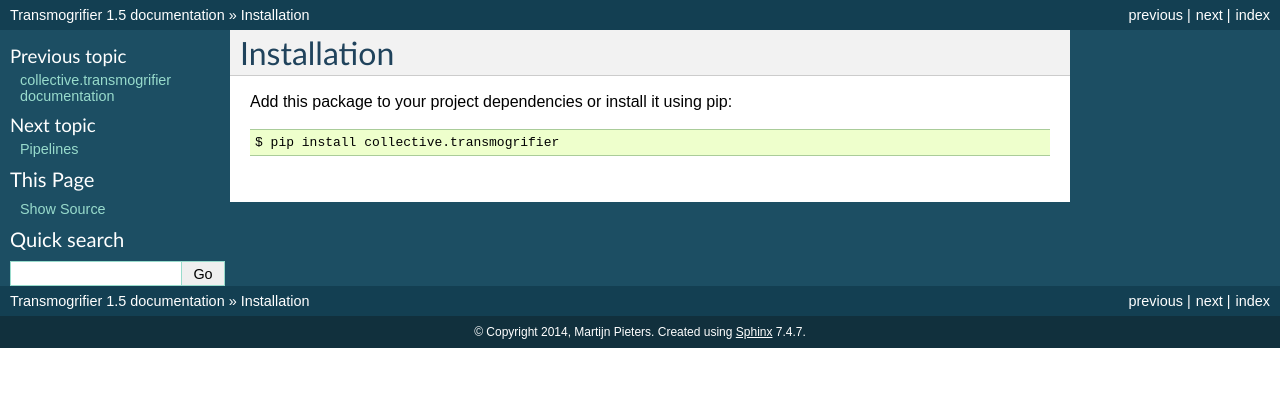
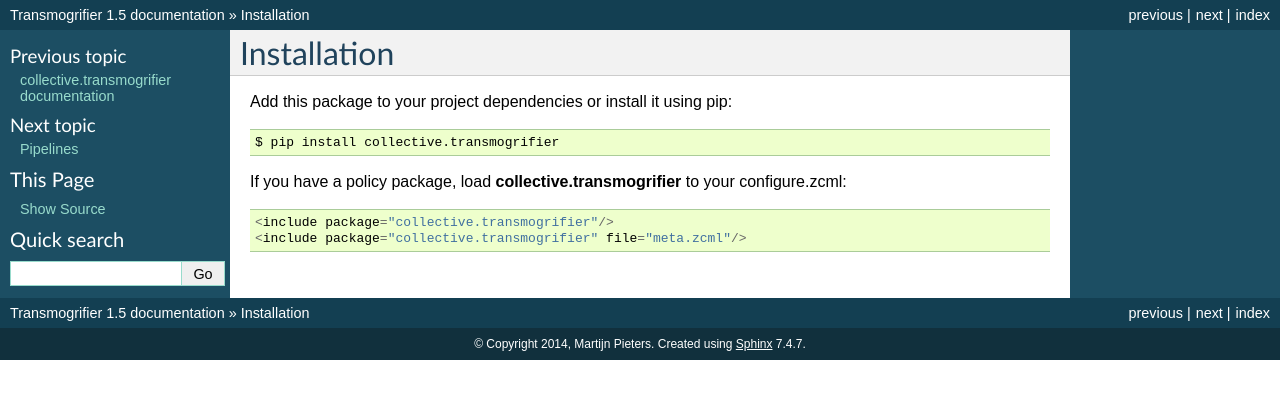
Before and after one commit to mjpieters/collective.transmogrifier, a Sphinx documentation site: the page built from docs/source/INSTALL.rst, in a window 1280 px wide. Shown: the top 399 px of the page. Built offline with Sphinx 7.4.7, drawn with Linux system fonts in a browser that asks for light colours; pages that are not in the unit, such as notebooks, are missing from menus.

Commit message:
Update INSTALL.rst to mention the inclusion of this package in configure.zcml

```diff
--- a/docs/source/INSTALL.rst
+++ b/docs/source/INSTALL.rst
@@ -4,3 +4,8 @@
 Add this package to your project dependencies or install it using pip::
 
    $ pip install collective.transmogrifier
+
+If you have a policy package, load **collective.transmogrifier** to your configure.zcml::
+
+   <include package="collective.transmogrifier"/>
+   <include package="collective.transmogrifier" file="meta.zcml"/>
```
